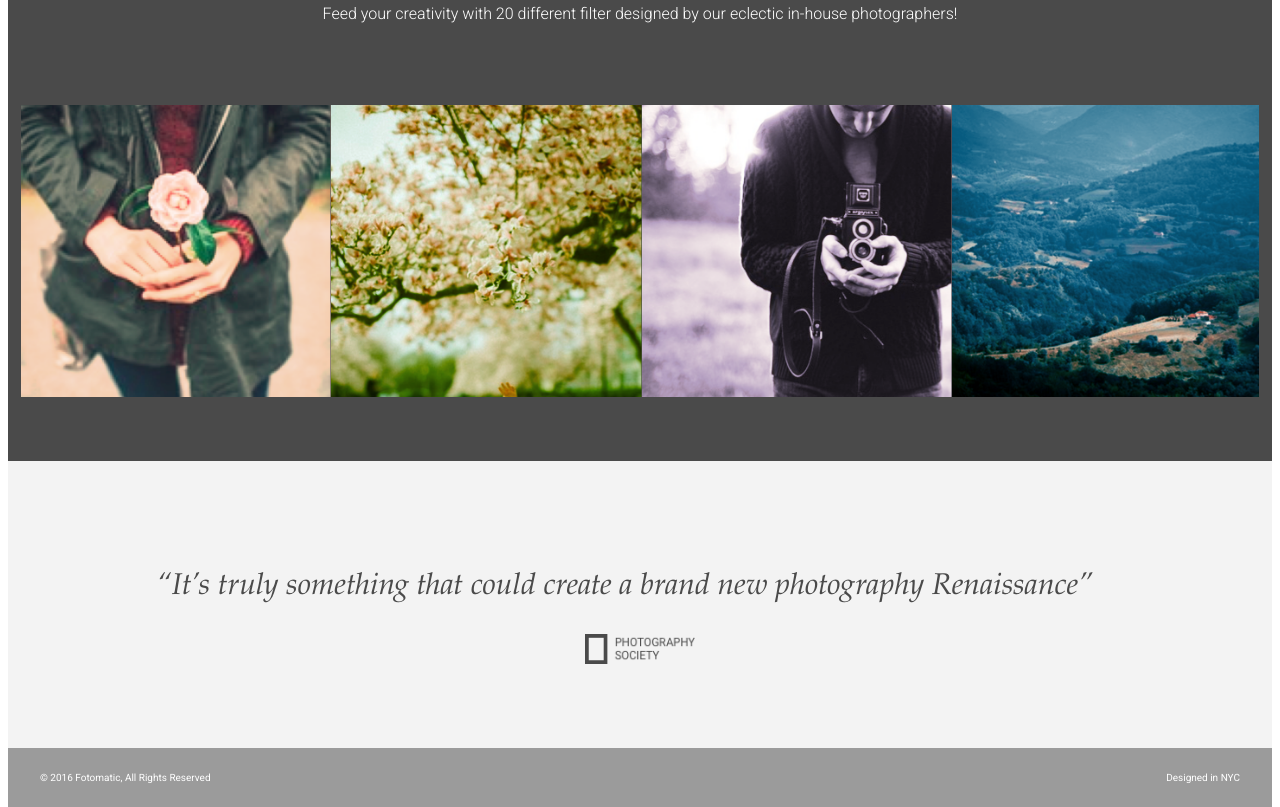
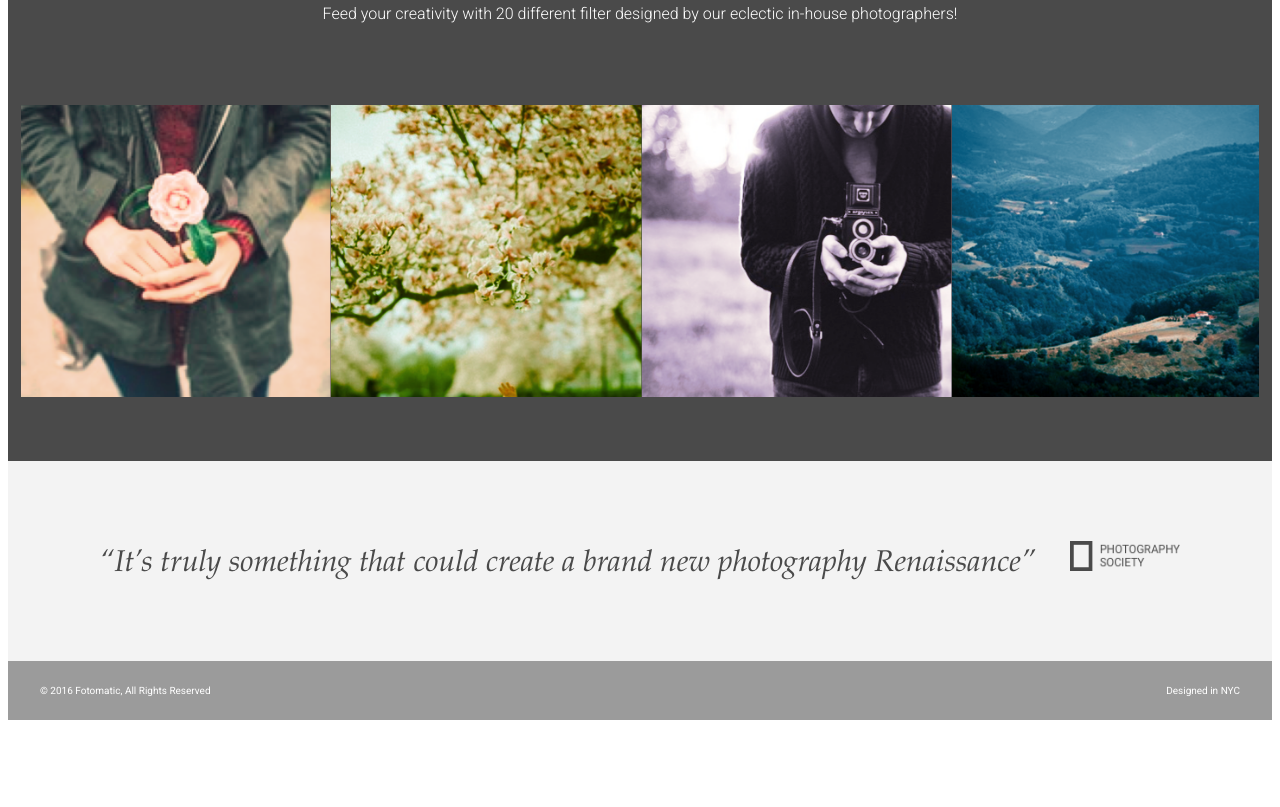
Before and after one commit to ShawnDietrich/Fotomatic, a plain HTML site: page index.html in a window 1280 px wide. Shown: the part 1647-2454 px from the top of the page. After the commit the page ends 2367 px from the top, so only its background shows below. Drawn offline with Linux system fonts and the light colour scheme; a web font is replaced by a local one.

Commit message:
Added formatting

```diff
--- a/index.html
+++ b/index.html
@@ -108,7 +108,7 @@
     <!-- Quotes Section -->
     <div id="quotes-section">
       <div class="content center">
-        <p class="quote">“It’s truly something that could create a brand new photography Renaissance”</p>
+        <span class="quote">“It’s truly something that could create a brand new photography Renaissance”</span>
         <img class="quote-citation" src="./resources/images/photography-logo.png" />
       </div>
     </div>
```
